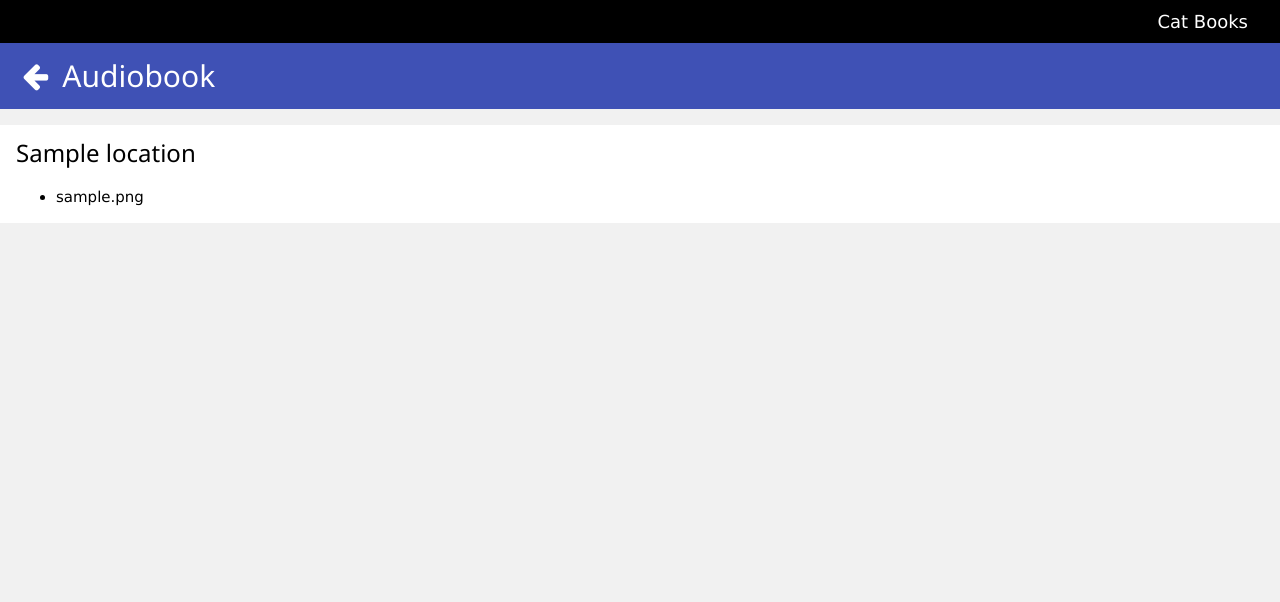
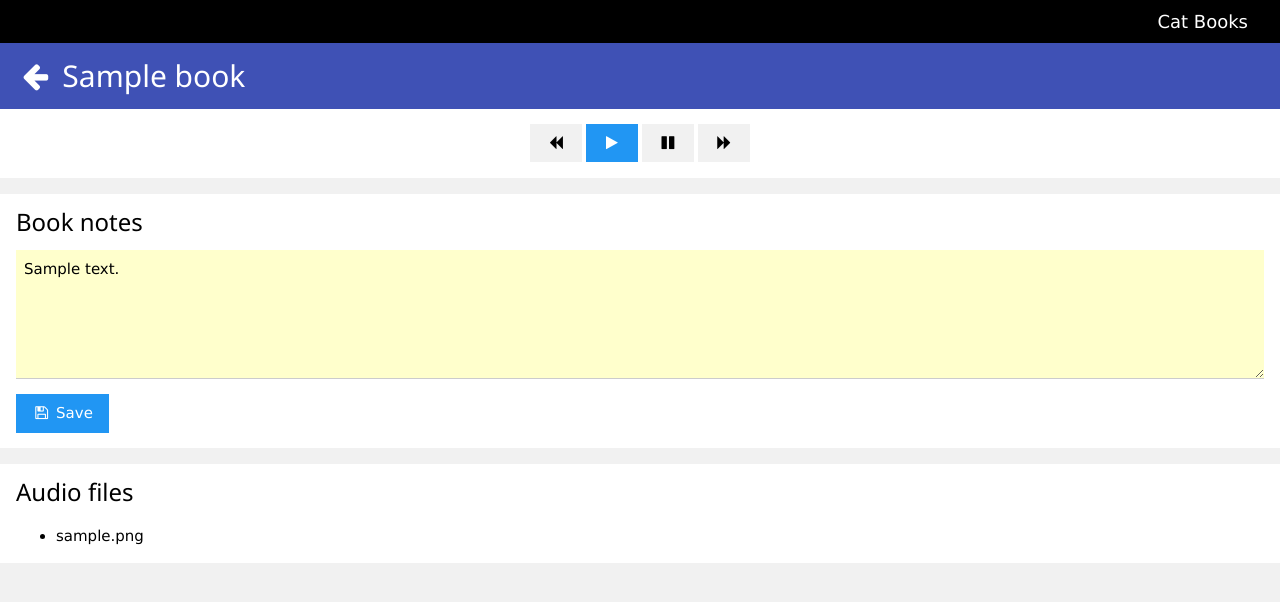
Before and after one commit to dvolk/catbooks, a Flask app: template templates/book.jinja2 in a window 1280 px wide. Shown: the top 602 px of the page. Run offline with Flask 2, Linux system fonts and the light colour scheme; the template is opened without the code that fills it: most values are stand-ins (such as "Sample title", 1, 10 or a date in 2020).

Commit message:
fix some stuff

```diff
--- a/app.py
+++ b/app.py
@@ -15,31 +15,43 @@ app.config["MONGODB_DB"] = "catbooks-1"
 db = flask_mongoengine.MongoEngine(app)
 player = mpv.MPV()
 active_book = None
+seek_offset = 0
 
 
 class Audiobook(db.Document):
     title = db.StringField()
     location = db.StringField()
     files = db.ListField(db.StringField())
+    is_hidden = db.BooleanField(default=False)
     thumbnail_fn = db.StringField()
     play_file_index = db.IntField(default=0)
     added_epochtime = db.IntField(default=0)
     last_played_epochtime = db.IntField(default=0)
     playing_since_epochtime = db.IntField(default=0)
     seconds_seek = db.IntField(default=0)
+    notes = db.StringField()
+
+    def get_book_files(self):
+        files = list(Path(self.location).glob("*.mp3"))
+        files += list(Path(self.location).glob("*.m4b"))
+        return files
 
 
 @app.route("/", methods=["GET", "POST"])
 def index():
     if flask.request.method == "POST":
         location = flask.request.form.get("location")
-        a = Audiobook(location=location, added_epochtime=int(time.time()))
-        a.save()
+        if Path(location).is_dir():
+            a = Audiobook(location=location, added_epochtime=int(time.time()))
+            a.save()
         return flask.redirect(flask.url_for("index"))
     if flask.request.method == "GET":
         books = Audiobook.objects.order_by("-last_played_epochtime")
         return flask.render_template(
-            "index.jinja2", books=books, active_book=active_book
+            "index.jinja2",
+            books=books,
+            active_book=active_book,
+            show_all=flask.request.args.get("show_all"),
         )
 
 
@@ -50,24 +62,75 @@ def set_thumbnail(book):
     images += list(Path(book.location).glob("*.png"))
     if images:
         Path("static").mkdir(exist_ok=True)
-        dest = (Path("static") / images[0].name)
+        dest = Path("static") / images[0].name
         if not dest.exists():
             dest.symlink_to(images[0].absolute())
         book.thumbnail_fn = images[0].name
         book.save()
 
 
-@app.route("/book/<book_id>")
+@app.route("/book/<book_id>/toggle")
+def toggle_book_vis(book_id):
+    book = Audiobook.objects.filter(id=book_id).first_or_404()
+    if book != active_book:
+        book.is_hidden = not book.is_hidden
+        book.save()
+    return flask.redirect(flask.url_for("index"))
+
+
+def sorted_book_files(files):
+    def book_key(fn):
+        num = str()
+        for c in fn.name:
+            if c.isdigit():
+                num += str(c)
+            elif num:
+                # return the first number found that's less than 3 digits
+                # more than 3 digits probably a year
+                if len(num) <= 3:
+                    return int(num)
+                else:
+                    num = str()
+        return int("0" + num)
+
+    return sorted(files, key=book_key)
+
+
+@app.route("/book/<book_id>", methods=["GET", "POST"])
 def book(book_id):
     book = Audiobook.objects.filter(id=book_id).first_or_404()
+    if flask.request.method == "POST":
+        notes = flask.request.form.get("notes")
+        book.notes = notes
+        book.save()
+        return flask.redirect(flask.url_for("book", book_id=book.id))
+    book_location = Path(book.location).absolute()
+    book.location = str(book_location)
+    book.title = book_location.name
+    book.save()
     set_thumbnail(book)
-    if not book.files:
-        files = list(Path(book.location).glob("*.mp3"))
-        files += list(Path(book.location).glob("*.m4b"))
-        files = sorted(files, key=lambda x: x.name)
-        book.files = list(map(str, files))
+    files = sorted_book_files(book.get_book_files())
+    book.files = list(map(str, files))
+    last_played = humanize.naturaldelta(int(time.time()) - book.last_played_epochtime)
 
-    return flask.render_template("book.jinja2", book=book)
+    return flask.render_template(
+        "book.jinja2",
+        book=book,
+        active_book=active_book,
+        bg_image=book.thumbnail_fn,
+        last_played=last_played,
+        seek_offset=seek_offset,
+    )
+
+
+@app.route("/seek/<amt>")
+def seek(amt):
+    if not active_book:
+        flask.abort(404)
+    player.seek(int(amt))
+    global seek_offset
+    seek_offset += int(amt)
+    return flask.redirect(flask.url_for("book", book_id=active_book.id))
 
 
 @app.route("/play/<book_id>/<file_index>")
@@ -80,13 +143,11 @@ def play_thread(book_id, file_index=None):
     stop()
     print(book_id, file_index)
     global active_book
+    global seek_offset
     active_book = Audiobook.objects.filter(id=book_id).first_or_404()
-    files = list(Path(active_book.location).glob("*.mp3"))
-    files += list(Path(active_book.location).glob("*.m4b"))
-    files = sorted(files, key=lambda x: x.name)
-    if not active_book.files:
-        active_book.files = list(map(str, files))
-    if file_index:
+    files = sorted_book_files(active_book.get_book_files())
+    active_book.files = list(map(str, files))
+    if file_index is not None:
         active_book.play_file_index = file_index
         active_book.seconds_seek = 0
     active_book.save()
@@ -116,23 +177,26 @@ def play_thread(book_id, file_index=None):
 @app.route("/play/<book_id>")
 def play(book_id):
     threading.Thread(target=play_thread, args=(book_id, None)).start()
-    return flask.redirect(flask.url_for("index"))
+    return flask.redirect(flask.url_for("book", book_id=book_id))
 
 
 @app.route("/stop")
 def stop():
     global active_book
+    global seek_offset
     if not active_book:
         return
     time_now2 = time.time()
     time_now1 = active_book.playing_since_epochtime
     advance_time = time_now2 - time_now1
     print(time_now1, time_now2, advance_time)
-    active_book.seconds_seek += max(0, math.floor(advance_time - 3))
+    active_book.seconds_seek += max(0, math.floor(advance_time - 3)) + seek_offset
+    seek_offset = 0
     active_book.save()
+    book_id = active_book.id
     active_book = None
     player.stop()
-    return flask.redirect(flask.url_for("index"))
+    return flask.redirect(flask.url_for("book", book_id=book_id))
 
 
 def main():
--- a/templates/base.jinja2
+++ b/templates/base.jinja2
@@ -19,8 +19,7 @@
     {% block style %}
     {% endblock %}
   </style>
-
-  <body class="w3-light-gray">
+    <body class="w3-light-grey">
 
     <header class="w3-container w3-black w3-bar"><span class="w3-bar-item w3-large w3-right">Cat Books</span></header>
 
--- a/templates/book.jinja2
+++ b/templates/book.jinja2
@@ -2,19 +2,55 @@
 
 {% block content %}
   <header class="w3-container w3-indigo">
-    <h2><a href="{{ url_for('index') }}"><i class="fa fa-fw fa-arrow-left"></i></a> Audiobook</h2>
+    <h2><a href="{{ url_for('index') }}"><i class="fa fa-fw fa-arrow-left"></i></a> {{ book.title }}</h2>
   </header>
+  <div class="w3-container w3-white">
+    {% if active_book and book.id == active_book.id %}
+      {% set btn_col1 = "w3-blue" %}
+      {% set btn_col2 = "w3-light-gray" %}
+    {% else %}
+      {% set btn_col1 = "w3-light-gray" %}
+      {% set btn_col2 = "w3-blue" %}
+    {% endif %}
+    <div class="w3-container w3-center">
+      <p>
+        <a href="{{ url_for('seek', amt=-15) }}">
+          <button class="w3-btn {{ btn_col1 }}"><i class="fa fa-fw fa-backward"></i></button>
+        </a>
+        <a href="{{ url_for('play', book_id=book.id) }}">
+          <button class="w3-btn {{ btn_col2 }}"><i class="fa fa-fw fa-play"></i></button>
+        </a>
+        <a href="{{ url_for('stop') }}">
+          <button class="w3-btn {{ btn_col1 }}"><i class="fa fa-fw fa-pause"></i></button>
+        </a>
+        <a href="{{ url_for('seek', amt=15) }}">
+          <button class="w3-btn {{ btn_col1 }}"><i class="fa fa-fw fa-forward"></i></button>
+        </a>
+      </p>
+    </div>
+  </div>
 
   <div class="w3-container w3-panel w3-white">
-    <h3>{{ book.location }}</h3>
+
+
+    <h3>Book notes</h3>
+    <form method="POST">
+      <textarea name="notes" class="w3-input w3-pale-yellow" width="100%" rows="5">{%- if book.notes %}{{ book.notes }}{%- else %}{% endif %}</textarea>
+      <p>
+        <button type="Submit" class="w3-btn w3-blue"><i class="fa fa-fw fa-save"></i> Save</button>
+      </p>
+    </form>
+  </div>
+  <div class="w3-container w3-panel w3-white">
+    <h3>Audio files</h3>
     <ul>
       {% for f in book.files %}
         {% if loop.index -1 == book.play_file_index %}
-          {% set color = "w3-pale-green" %}
+          {% set color = "w3-green" %}
         {% else %}
           {% set color = "w3-white" %}
         {% endif %}
-        <li class="{{ color }}"><a href="{{ url_for('play_file', book_id=book.id, file_index=loop.index-1) }}">{{ f.split("/")[-1:][0] }}</a></li>
+        <li><a class="{{ color }}" href="{{ url_for('play_file', book_id=book.id, file_index=loop.index-1) }}">{{ f.split("/")[-1:][0] }}</a></li>
       {% endfor %}
     </ul>
 
--- a/templates/index.jinja2
+++ b/templates/index.jinja2
@@ -2,7 +2,7 @@
 
 {% macro book_item(book) %}
   {% if book.id == active_book.id %}
-    {% set color = "w3-pale-green" %}
+    {% set color = "w3-green" %}
   {% else %}
     {% set color = "w3-white" %}
   {% endif %}
@@ -13,7 +13,7 @@
       <img style="float: right;" src="static/241px-Audio_Book_Icon_1.svg.png" height="100px" />
     {% endif %}
     <p>
-      <h4><a href="{{ url_for('book', book_id=book.id) }}">{{ book.location }}</a></h4>
+      <h4><a href="{{ url_for('book', book_id=book.id) }}">{{ book.title }}</a></h4>
       {% if book.id == active_book.id %}
         <a href="{{ url_for('stop') }}"><i class="fa fa-fw fa-pause"></i></a>
       {% endif %}
@@ -35,7 +35,7 @@
   {% if active_book %}
     {{ book_item(active_book) }}
   {% endif %}
-  {% for book in books if book != active_book %}
+  {% for book in books if book != active_book and (show_all or not book.is_hidden) %}
     {{ book_item(book) }}
   {% endfor %}
 
```
